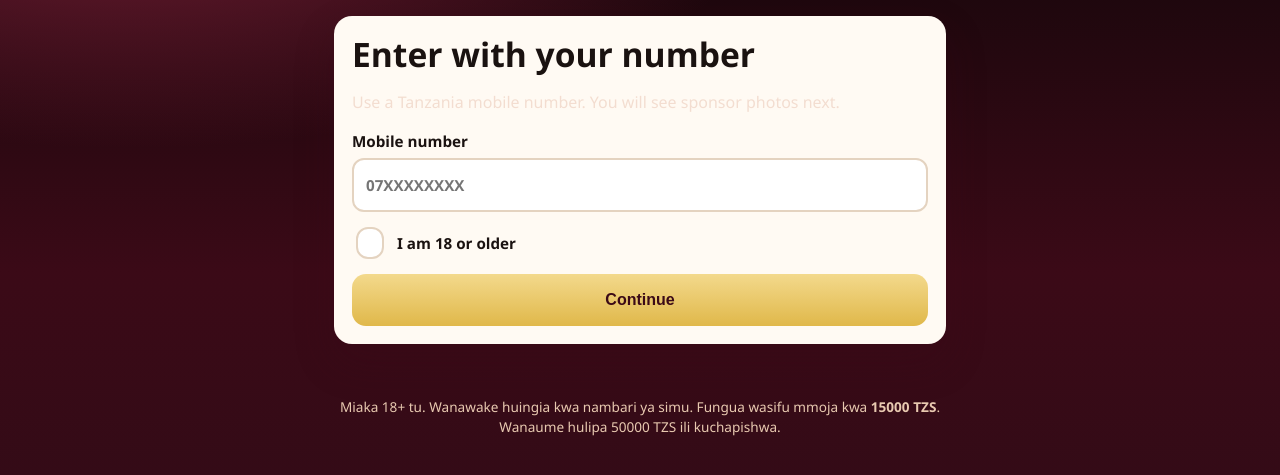
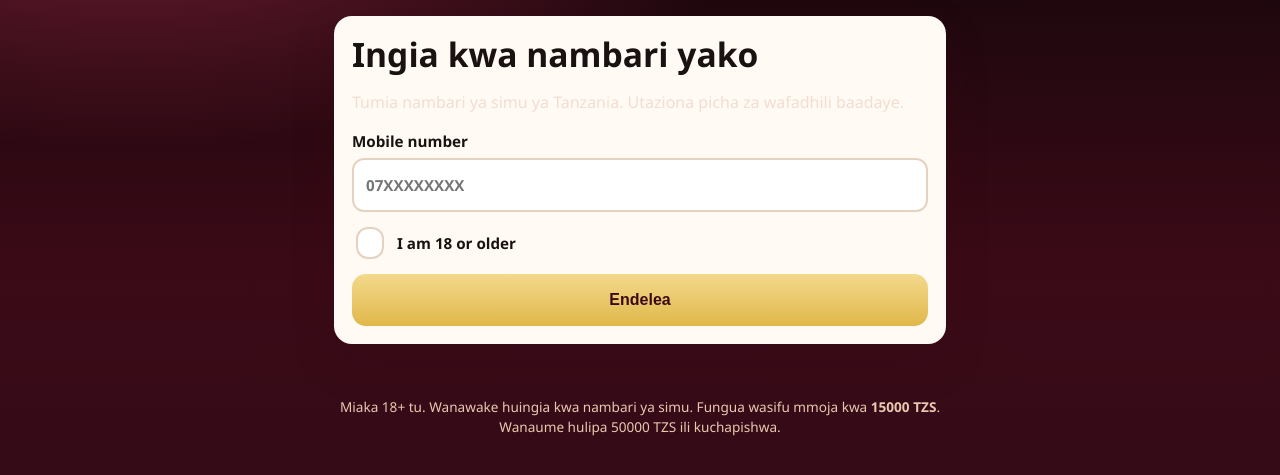
Before and after one commit to kengodhil/sponsa, a Django app: page /join/lady/ in a window 1280 px wide. Shown: the part 47-522 px from the top of the page. Run offline with Django 5.2, Linux system fonts and the light colour scheme.

Commit message:
Translate join page to Swahili

```diff
--- a/frontend/templates/accounts/join.html
+++ b/frontend/templates/accounts/join.html
@@ -1,13 +1,13 @@
 {% extends "base.html" %}
-{% block title %}{% if join_role == 'lady' %}Enter{% else %}Join{% endif %}{% endblock %}
+{% block title %}{% if join_role == 'lady' %}Ingia{% else %}Jiunge{% endif %}{% endblock %}
 {% block content %}
 <section class="card">
   {% if join_role == 'lady' %}
-    <h1>Enter with your number</h1>
-    <p class="lead">Use a Tanzania mobile number. You will see sponsor photos next.</p>
+    <h1>Ingia kwa nambari yako</h1>
+    <p class="lead">Tumia nambari ya simu ya Tanzania. Utaziona picha za wafadhili baadaye.</p>
   {% else %}
-    <h1>Sponsor man join</h1>
-    <p class="lead">Create an account, add your photo and profile, then pay to go live.</p>
+    <h1>Jiunge kama mfadhili</h1>
+    <p class="lead">Unda akaunti, ongeza picha na wasifu, kisha lipa ili uonekane.</p>
   {% endif %}
   <form method="post" class="stack">
     {% csrf_token %}
@@ -27,7 +27,7 @@
         </label>
       {% endif %}
     {% endfor %}
-    <button class="btn btn-gold" type="submit">{% if join_role == 'lady' %}Continue{% else %}Create account{% endif %}</button>
+    <button class="btn btn-gold" type="submit">{% if join_role == 'lady' %}Endelea{% else %}Unda akaunti{% endif %}</button>
   </form>
 </section>
 {% endblock %}
```
